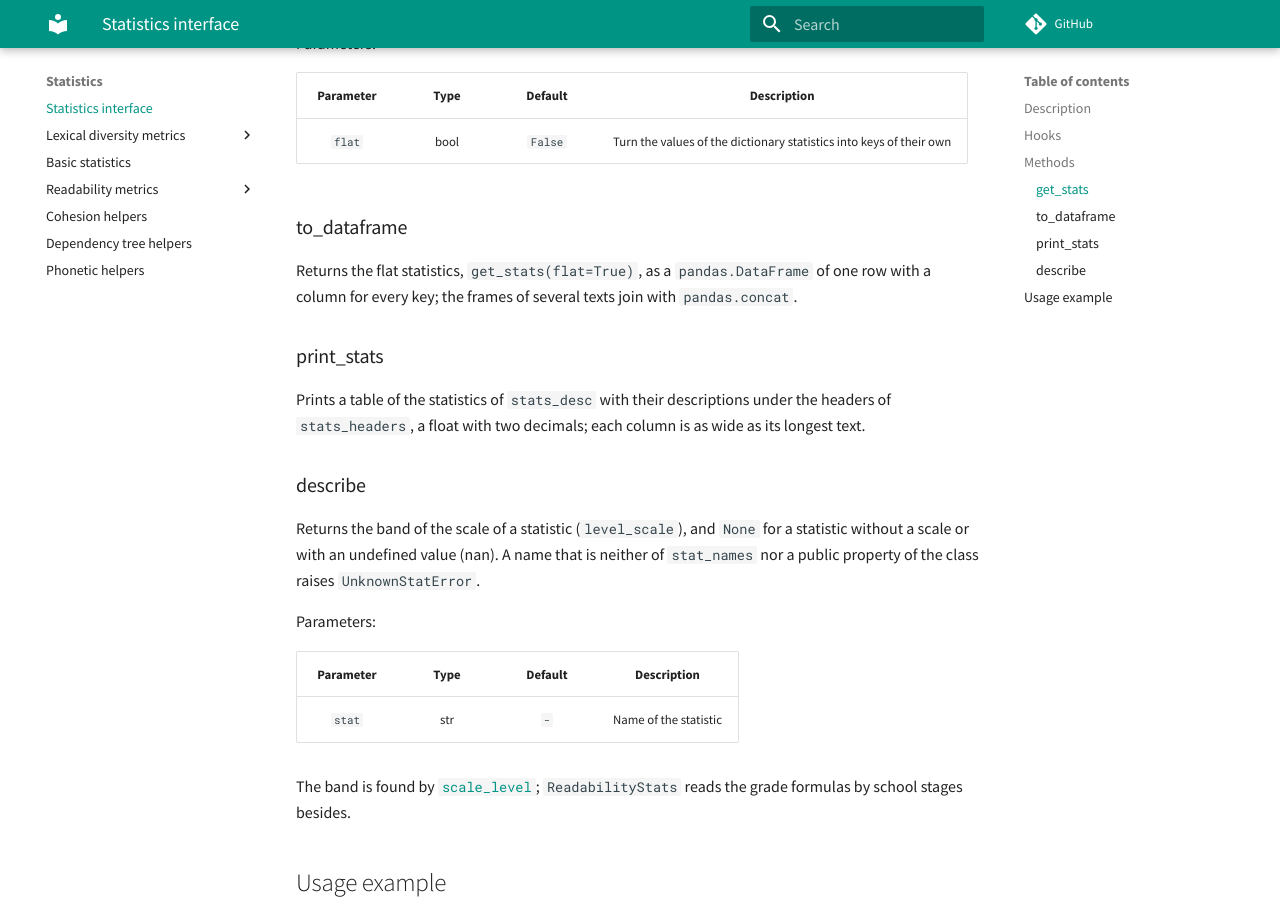
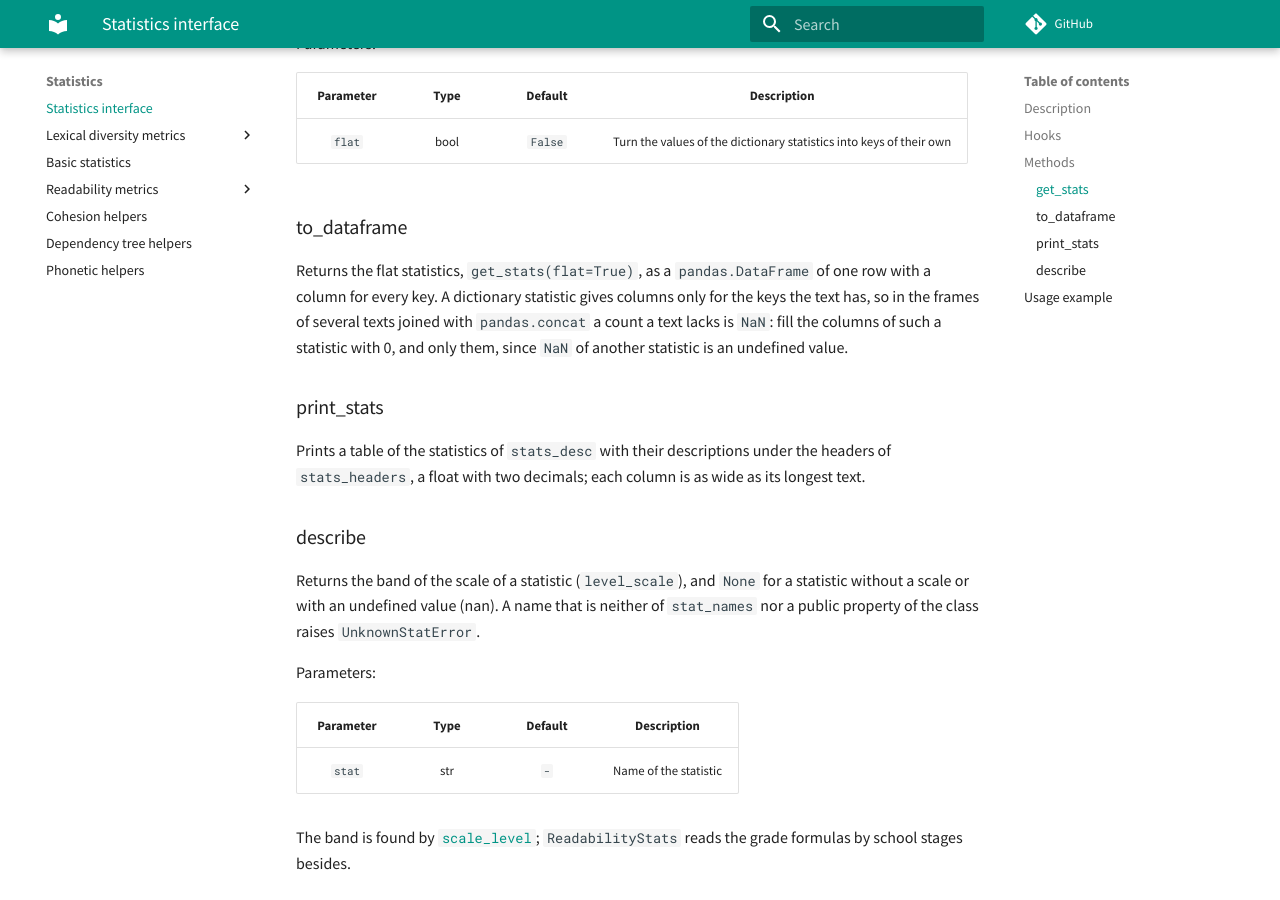
Before and after one commit to SergeyShk/anyTS, an MkDocs documentation site: the page built from docs/stats/stats.md, in a window 1280 px wide and 900 px high, scrolled down 1237 px. Built offline with MkDocs 1.6.1 and Material for MkDocs 9.7.7, drawn with Linux system fonts in a browser that asks for light colours; comment, search, counter and statistics services are not loaded.

Commit message:
State that a dictionary statistic gives columns only for the keys a text has
Co-Authored-By: Claude Opus 5.5 <noreply@anthropic.com>

```diff
--- a/docs/stats/stats.md
+++ b/docs/stats/stats.md
@@ -41,7 +41,7 @@ Parameters:
 ### to_dataframe
 
 <!-- --8<-- [start:Stats-to_dataframe] -->
-Returns the flat statistics, `get_stats(flat=True)`, as a `pandas.DataFrame` of one row with a column for every key; the frames of several texts join with `pandas.concat`.
+Returns the flat statistics, `get_stats(flat=True)`, as a `pandas.DataFrame` of one row with a column for every key. A dictionary statistic gives columns only for the keys the text has, so in the frames of several texts joined with `pandas.concat` a count a text lacks is `NaN`: fill the columns of such a statistic with 0, and only them, since `NaN` of another statistic is an undefined value.
 <!-- --8<-- [end:Stats-to_dataframe] -->
 
 ### print_stats
```
Also changed, not shown: docs/stats/basic_stats.md (+1 -1 lines), 2 other files.
